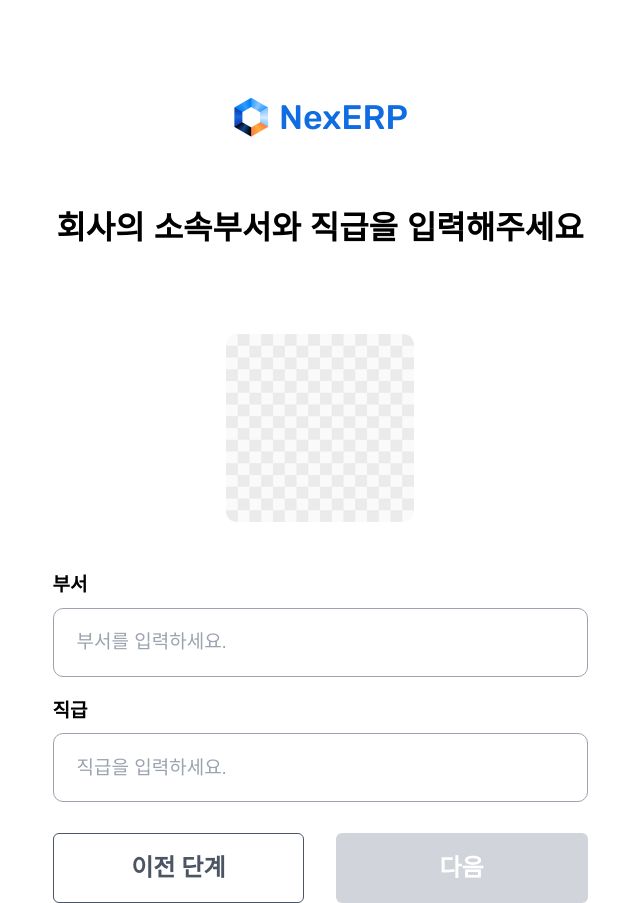
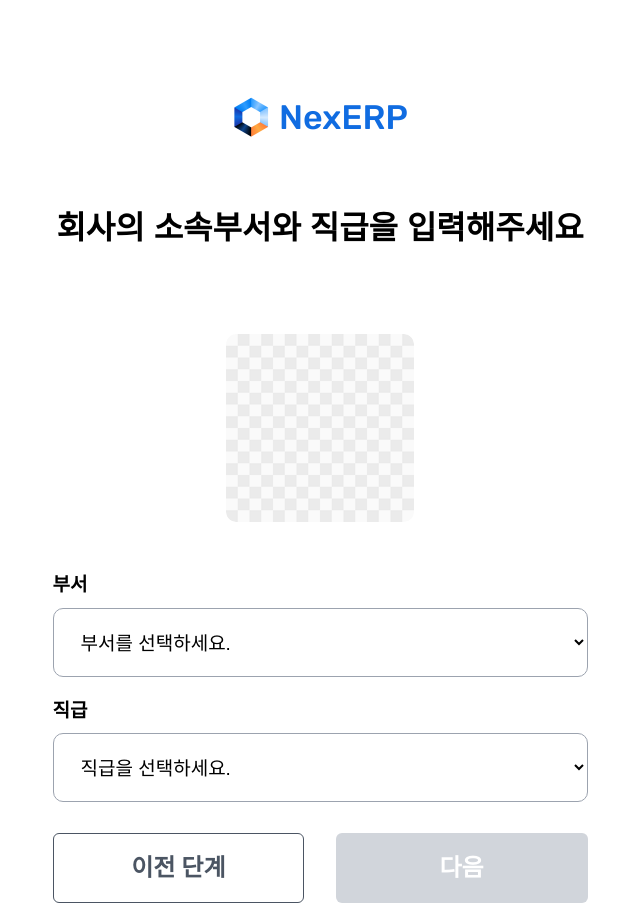
Before and after one commit to TAVE-9RP/9RP_FE, a React (Vite) app: page /employeesignup/step4 in a window 1280 px wide. Shown: the whole page, without its empty margins (320-960 px from the left). Built offline with nearby package versions, Linux system fonts and the light colour scheme; a web font is replaced by a local one.

Commit message:
fix: 부서, 직급 페이지 드롭다운으로 변경

```diff
--- a/src/pages/signup/EmployeeRegisterFourthPage.tsx
+++ b/src/pages/signup/EmployeeRegisterFourthPage.tsx
@@ -5,21 +5,60 @@ import Button from '@/components/common/Button';
 import { useNavigate } from 'react-router-dom';
 import defaultLogoImg from '@/assets/logoimg.png';
 
+// 부서 옵션 (표시명: 서버값)
+const DEPARTMENT_OPTIONS = [
+  { label: '물류 부서', value: 'LOGISTICS' },
+  { label: '재고 부서', value: 'INVENTORY' },
+] as const;
+
+// 직급 옵션 (표시명: 서버값)
+const POSITION_OPTIONS = [
+  { label: '인턴', value: 'INTERN' },
+  { label: '주임', value: 'ASSISTANT_MANAGER' },
+  { label: '대리', value: 'MANAGER' },
+  { label: '과장', value: 'SENIOR_MANAGER' },
+  { label: '부장', value: 'DEPARTMENT_HEAD' },
+] as const;
+
 export default function EmployeeRegisterFourthPage() {
   const navigate = useNavigate();
 
   const [formData, setFormData] = useState({
+    department: '', // 서버에 보낼 값 (LOGISTICS, INVENTORY)
+    position: '', // 서버에 보낼 값 (INTERN, ASSISTANT_MANAGER, etc.)
+  });
+
+  // 표시용 값 (한글)
+  const [displayValues, setDisplayValues] = useState({
     department: '',
     position: '',
   });
 
   const [image, setImage] = useState<string | null>(null);
 
-  const handleChange = (e: React.ChangeEvent<HTMLInputElement>) => {
-    const { name, value } = e.target;
+  const handleDepartmentChange = (e: React.ChangeEvent<HTMLSelectElement>) => {
+    const value = e.target.value;
+    const selectedOption = DEPARTMENT_OPTIONS.find((opt) => opt.value === value);
     setFormData((prev) => ({
       ...prev,
-      [name]: value,
+      department: value,
+    }));
+    setDisplayValues((prev) => ({
+      ...prev,
+      department: selectedOption?.label || '',
+    }));
+  };
+
+  const handlePositionChange = (e: React.ChangeEvent<HTMLSelectElement>) => {
+    const value = e.target.value;
+    const selectedOption = POSITION_OPTIONS.find((opt) => opt.value === value);
+    setFormData((prev) => ({
+      ...prev,
+      position: value,
+    }));
+    setDisplayValues((prev) => ({
+      ...prev,
+      position: selectedOption?.label || '',
     }));
   };
 
@@ -58,21 +97,41 @@ export default function EmployeeRegisterFourthPage() {
       </div>
 
       <div className="mt-[49px] flex w-full flex-col gap-[20px]">
-        <InputField
-          label="부서"
-          name="department"
-          placeholder="부서를 입력하세요."
-          value={formData.department}
-          onChange={handleChange}
-        />
+        {/* 부서 드롭다운 */}
+        <div className="flex w-full flex-col">
+          <label className="mb-2 text-[19px] font-bold text-black">부서</label>
+          <select
+            name="department"
+            value={formData.department}
+            onChange={handleDepartmentChange}
+            className="h-[69px] w-[535px] rounded-[10px] border border-[1px] border-gray-400 bg-white px-[23px] py-[23px] text-[19px] font-normal text-black outline-none transition duration-150 focus:border-blue-500"
+          >
+            <option value="">부서를 선택하세요.</option>
+            {DEPARTMENT_OPTIONS.map((option) => (
+              <option key={option.value} value={option.value}>
+                {option.label}
+              </option>
+            ))}
+          </select>
+        </div>
 
-        <InputField
-          label="직급"
-          name="position"
-          placeholder="직급을 입력하세요."
-          value={formData.position}
-          onChange={handleChange}
-        />
+        {/* 직급 드롭다운 */}
+        <div className="flex w-full flex-col">
+          <label className="mb-2 text-[19px] font-bold text-black">직급</label>
+          <select
+            name="position"
+            value={formData.position}
+            onChange={handlePositionChange}
+            className="h-[69px] w-[535px] rounded-[10px] border border-[1px] border-gray-400 bg-white px-[23px] py-[23px] text-[19px] font-normal text-black outline-none transition duration-150 focus:border-blue-500"
+          >
+            <option value="">직급을 선택하세요.</option>
+            {POSITION_OPTIONS.map((option) => (
+              <option key={option.value} value={option.value}>
+                {option.label}
+              </option>
+            ))}
+          </select>
+        </div>
       </div>
 
       <div className="mt-[31px] flex w-full justify-center gap-[31.5px]">
```
